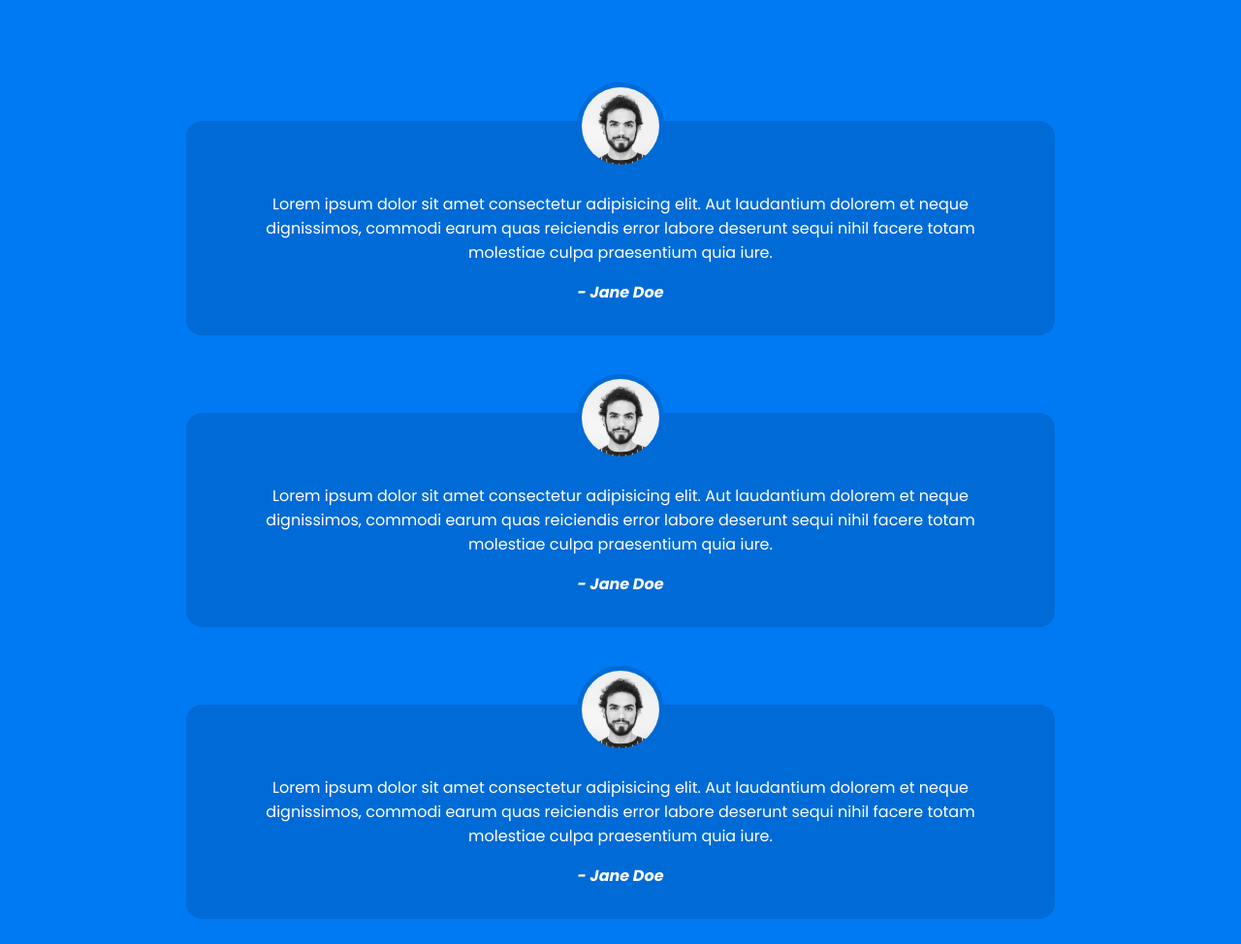
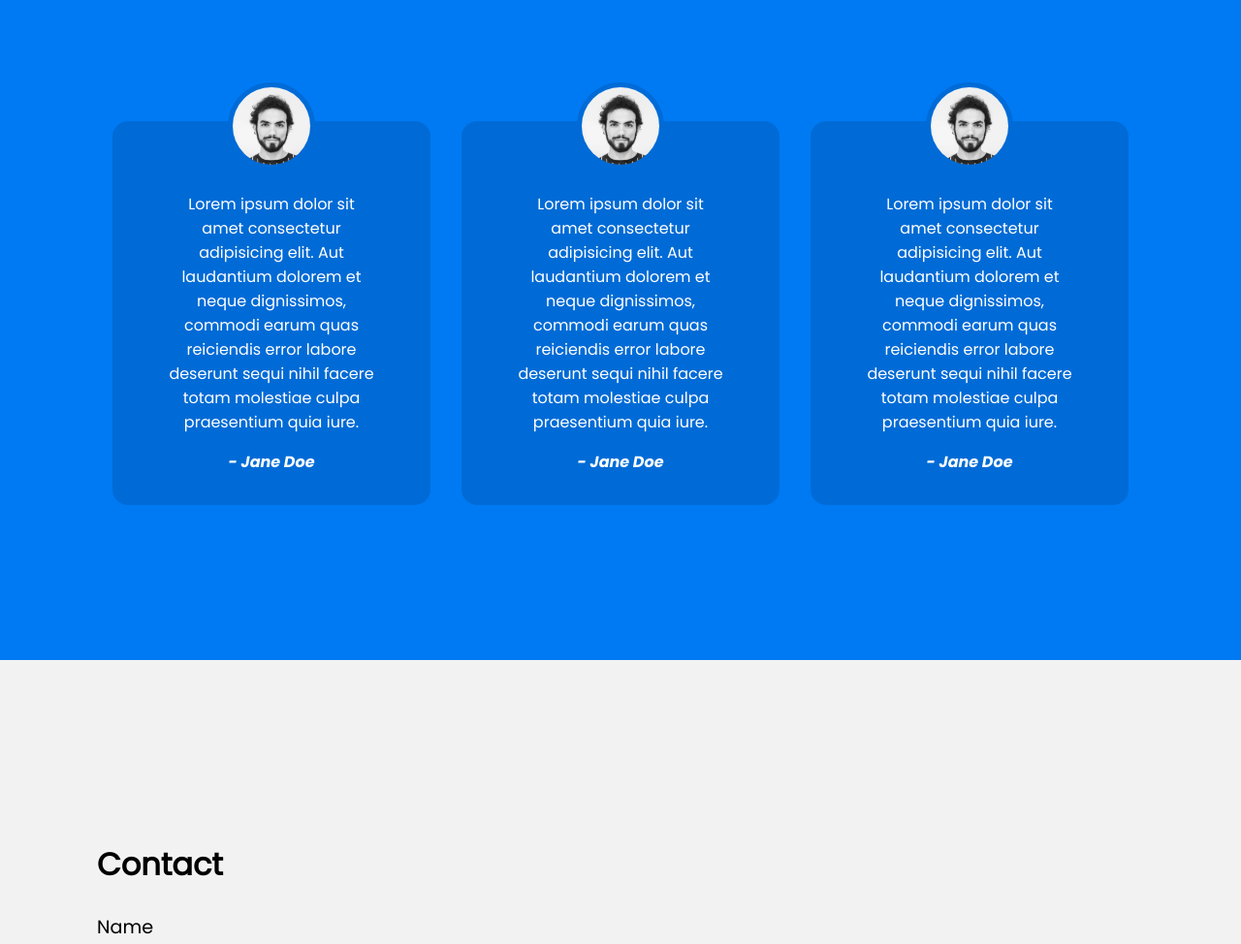
Before and after one commit to MeenaAlemiJalal/frontend-projects, a plain HTML site: page index.html in a window 1280 px wide. Shown: the part 1470-2444 px from the top of the page at 97% size. Drawn offline with Linux system fonts and the light colour scheme.

Commit message:
responsive css design testimonials section

```diff
--- a/css/main.scss
+++ b/css/main.scss
@@ -356,4 +356,12 @@ h2 {
      width: 350px;
      bottom: -2em;
   }
+  .testimonials-section ul {
+    display: flex;
+
+    li {
+      margin: 0 1em;
+
+    }
+  }
  }
```
Also changed, not shown: css/main.css, 1 other file.
